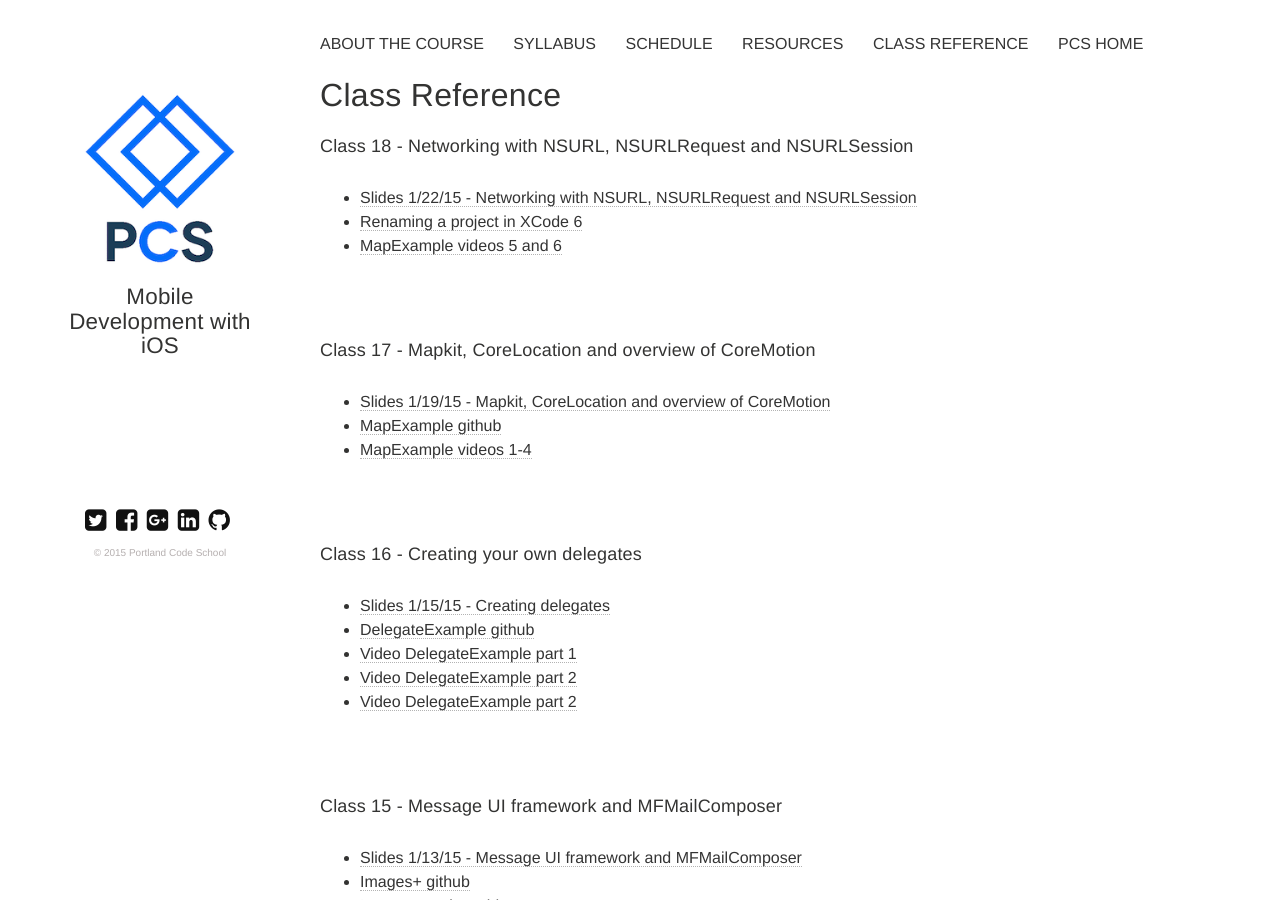
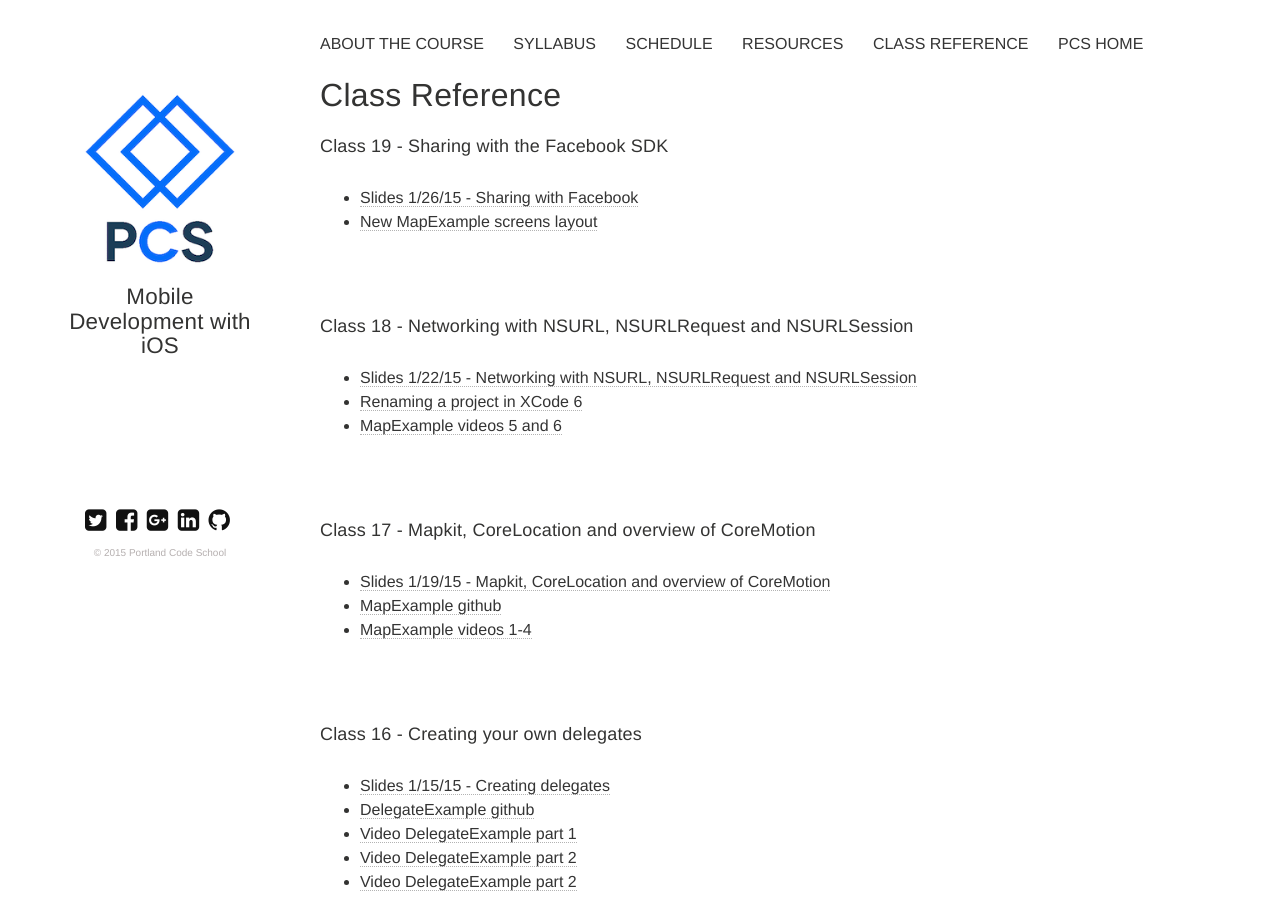
Before and after one commit to portlandcodeschool/ios, a Jekyll site: the page built from reference.md, in a window 1280 px wide and 900 px high. Built offline with Jekyll 4.4.1, drawn with Linux system fonts in a browser that asks for light colours; nearby versions of some CDN libraries.

Commit message:
Update reference.md

```diff
--- a/reference.md
+++ b/reference.md
@@ -5,6 +5,10 @@ title: Class Reference
 tagline: Mobile Development with iOS
 tags: [reference]
 ---
+####Class 19 - Sharing with the Facebook SDK
+* [Slides 1/26/15 - Sharing with Facebook](https://docs.google.com/presentation/d/1cYBWSU0YmSMzZnj2GKqctKa1_aXOloEmb8rnrBYI_v0/edit?usp=sharing)
+* [New MapExample screens layout](https://docs.google.com/presentation/d/19w_2_ptSX6QNCddSAnXQpU02miYfnv-8lMl4ksraj8M/edit?usp=sharing)
+
 ####Class 18 - Networking with NSURL, NSURLRequest and NSURLSession
 * [Slides 1/22/15 - Networking with NSURL, NSURLRequest and NSURLSession](https://docs.google.com/presentation/d/1xZQq5UZ0b_Vtzr1Qu17iM0-pYC8oftpYnf9qeTY5Phk/edit?usp=sharing)
 * [Renaming a project in XCode 6](https://docs.google.com/presentation/d/12ZwkR3INOMYVghHTPtboMwEYaYaYfOfq04s4jveiiXY/edit?usp=sharing)
```
